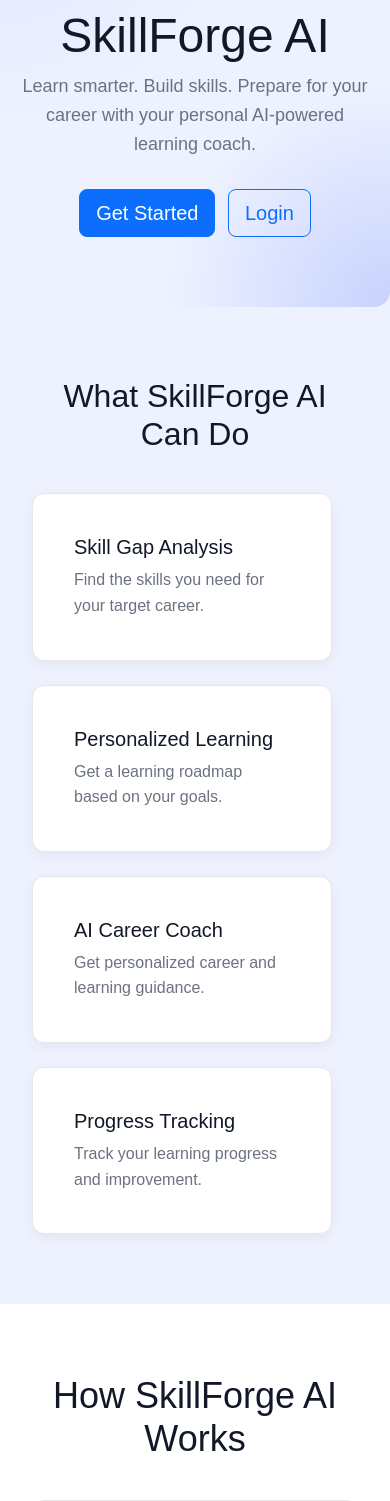
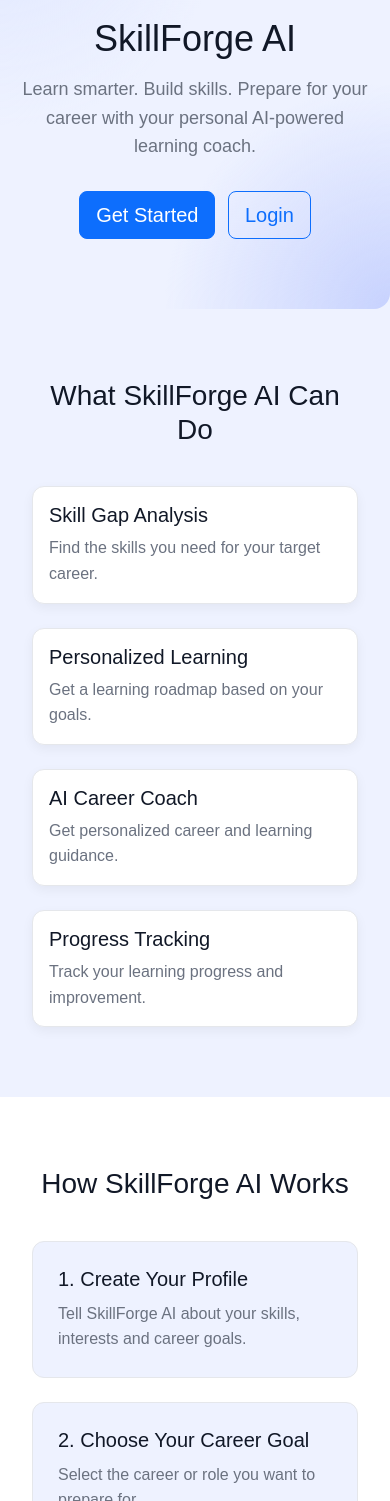
Before and after one commit to Abhisheksahoo123/skillforge-ai, a plain HTML site: page index.html in a window 390 px wide. Shown: the part 99-1600 px from the top of the page. Drawn offline with nearby package versions, Linux system fonts and the light colour scheme.

Commit message:
Update style.css

```diff
--- a/style.css
+++ b/style.css
@@ -1,222 +1,211 @@
-:root{
-    --primary:#4F46E5;
-    --primary-dark:#4338CA;
-    --background:#EEF2FF;
-    --surface:#FFFFFF;
-    --text:#111827;
-    --text-light:#6B7280;
-    --border:#E5E7EB;
+:root {
+    --primary: #4F46E5;
+    --primary-dark: #4338CA;
+    --background: #EEF2FF;
+    --surface: #FFFFFF;
+    --text: #111827;
+    --text-light: #6B7280;
+    --border: #E5E7EB;
 }
-*{
+
+* {
     box-sizing: border-box;
 }
-body{
-    margin:0px;
-    padding:0px;
+
+body {
+    margin: 0;
+    padding: 0;
     font-family: Arial, Helvetica, sans-serif;
-    background-color:var(--background);
-    color:var(--text);
+    background-color: var(--background);
+    color: var(--text);
     line-height: 1.6;
 }
-.Register{
-    padding:70px 20px;
+
+
+/* Hero Section */
+
+.Register {
+    padding: 70px 20px;
+
     text-align: center;
+
     background:
-    radial-gradient(
-        circle at top left,
-         #E0E7FF,
-            transparent 40%
-    ),
-    radial-gradient(
-        circle at bottom right,
-         #C7D2FE,
-            transparent 40%
-        ),
+        radial-gradient(circle at top left, #E0E7FF, transparent 40%),
+        radial-gradient(circle at bottom right, #C7D2FE, transparent 40%),
         var(--background);
 
     border-radius: 16px;
 }
-.Register h1{
-    font-size: 48px;
-    color:var(--text);
-    margin-bottom: 10px 0 15px;
-}
-.Register img{
-    width:220px;
-    height:auto;
+
+.Register img {
+    width: 220px;
+    height: auto;
     margin-bottom: 10px;
 }
-.Register p{
+
+.Register h1 {
+    font-size: 48px;
+    margin: 10px 0 15px;
+}
+
+.Register p {
     font-size: 18px;
-    color:var(--text-light);
+    color: var(--text-light);
     max-width: 750px;
-    margin:0 auto 30px;
+    margin: 0 auto 30px;
 }
-.Feature{
-    padding:70px 20px;
+
+
+/* Feature Section */
+
+.Feature {
+    padding: 70px 20px;
     background-color: var(--background);
 }
-.Feature h1{
+
+.Feature h2 {
     text-align: center;
     font-size: 32px;
-    color:var(--text);
-    margin:0 0 40px;
-}
-.Feature h2{
-    text-align: center;
-    font-size: 32px;
-    color:var(--text);
-    margin:0 0 40px;
-}
-.feature-container{
-    /* Use grid to dsplay mean in both row and column */
-    display:grid;
-    /* "I want to arrange element using CSS grid" */
-    /* in column it repeat 4  times each 1 viewwidth */
-    grid-template-columns: repeat(4, 1fr);
-    /* repeat(4, 1fr)
-       ↓
-"Repeat something 4 times" */
-/* 1fr
- ↓
-"Each column gets 1 equal fraction" */
-    gap:25px;
-    /* Create 4 columns, and give each column 1 equal fraction of the available space.
-} */
- /* fraction mean equal share of the avaliable space  */
-}
-.feature{
-    background-color: var(--surface);
-    border:1px solid  var(--border);
-    border-radius: 12px;
-    padding:25px;
-   width:300px;
-}
-
-.feature h3{
-    font-size: 20px;
-    color: var(--text);
-    margin-top: 0;
-}
-
-.feature p{
-    font-size: 16px;
-    color: var(--text-light);
+    margin-bottom: 40px;
 }
 
 .feature {
     background-color: var(--surface);
     border: 1px solid var(--border);
     border-radius: 12px;
-    padding: 25px;
-    box-shadow: 0  4px 12px  rgba(0,0,0,0.05);
-    transition: transform 0.3s ease , box-shadow 0.3s ease ;
 
-    /* transition mean make a CSS change happen smoothly over time  */
-    /* 0.3s mean it change in 0.3 seconds  */
-    /* ease mean change movemnet smoothly  */
-    /* If the transform changes, make that change smoothly over 0.3 seconds. */
-    /* meaning of the above whole line code is Smoothly animate both the movement and shadow over 0.3 seconds. */
+    box-shadow: 0 4px 12px rgba(0, 0, 0, 0.05);
+
+    transition: transform 0.3s ease, box-shadow 0.3s ease;
 }
 
-.feature:hover{
-    transform:translateY(-5px);
-    box-shadow:0 8px 20px  rgba(0,0,0,0.08);
+.feature:hover {
+    transform: translateY(-5px);
+    box-shadow: 0 8px 20px rgba(0, 0, 0, 0.08);
 }
-/* hover mean when the mouse pointer is placed over the element
-.feature : hover mean when the user puts mouse over a feature card
-translate y means move the element vertically
--5 px mean
-box-shadow: 0 8px 20px rgba(0, 0, 0, 0.08);
 
-This adds a shadow around/below the card.
-0-horizontal movement
-8-vertical movement
-20px-blur movement
-0.08-opacity or transperency  */
-.how-it-works{
-    padding:70px 20px;
-    /* top=70px
-    left=20px
-    bottom=70px
-    right=20px */
-   background-color: var(--surface);
+.feature h3 {
+    font-size: 20px;
+    color: var(--text);
+}
 
+.feature p {
+    font-size: 16px;
+    color: var(--text-light);
 }
-.how-it-works h2{
+
+
+/* How It Works */
+
+.how-it-works {
+    padding: 70px 20px;
+    background-color: var(--surface);
+}
+
+.how-it-works h2 {
     text-align: center;
     font-size: 36px;
     margin-bottom: 40px;
 }
-/* The below code Arrannge in 4 cards */
-.step{
-    display:grid;
-    grid-template-columns: repeat(4, 1fr);
-    row-gap:25px;
 
+
+/* Individual Steps */
+
+.step {
+    padding: 25px;
+    background-color: var(--background);
+    border: 1px solid var(--border);
+    border-radius: 12px;
+
+    transition: transform 0.3s ease, box-shadow 0.3s ease;
 }
-/*The below code Individual cards*/
-.step{
-    padding:25px;
-    background-color: var(--background);
-    border:1px solid var(--border);
-    border-radius:12px;
+
+.step:hover {
+    transform: translateY(-5px);
+    box-shadow: 0 8px 20px rgba(0, 0, 0, 0.08);
 }
-/*Card heading*/
-.step h3{
+
+.step h3 {
     font-size: 20px;
     margin-bottom: 10px;
-
 }
 
-/*Card description*/
-.step p{
-    color:var(--text-light);
-    margin: 0px;
-}
-/* hover effect */
-.step{
-    transition: transform 0.3s ease , box-shadow 0.3s ease ;
+.step p {
+    color: var(--text-light);
+    margin: 0;
 }
 
-.step:hover{
-    transform:translateY(-5px);
-    box-shadow: 0 8px 20px rgba(0,0,0,0.08);
+
+/* Footer */
+
+footer {
+    background-color: var(--text);
+    color: white;
+    padding: 25px 20px;
 }
-footer{
-    background-color: var(--text);
-    color:white;
-    padding:25px 20px;
 
-}
- footer p{
+footer p {
     text-align: center;
     margin: 0;
-    color:#D1D5DB;
- }
-.login{
+    color: #D1D5DB;
+}
+
+
+/* Login */
+
+.login {
     max-width: 450px;
-    margin:80px auto;
-    padding:40px;
+    margin: 80px auto;
+    padding: 40px;
+
     background-color: var(--surface);
     border: 1px solid var(--border);
     border-radius: 16px;
 }
-.login h2{
+
+.login h2 {
     text-align: center;
     font-size: 32px;
-    color: var(--text);
     margin-bottom: 30px;
+}
 
-}
-.register{
-    /* max-width nean The register card can be at most 450px wide. */
+
+/* Register */
+
+.register {
     max-width: 450px;
-    /* 80px-space above and below ,autp center the card horizontally */
     margin: 80px auto;
-    text-align: center;
     padding: 40px;
+
     background-color: var(--surface);
     border: 1px solid var(--border);
     border-radius: 16px;
 }
+
+.register h2 {
+    text-align: center;
+    font-size: 32px;
+    margin-bottom: 30px;
+}
+
+
+/* Responsive Design */
+
+@media (max-width: 576px) {
+
+    .Register h1 {
+        font-size: 36px;
+    }
+
+    .login,
+    .register {
+        margin: 30px 15px;
+        padding: 25px;
+    }
+
+    .how-it-works h2,
+    .Feature h2 {
+        font-size: 28px;
+    }
+
+}
```
